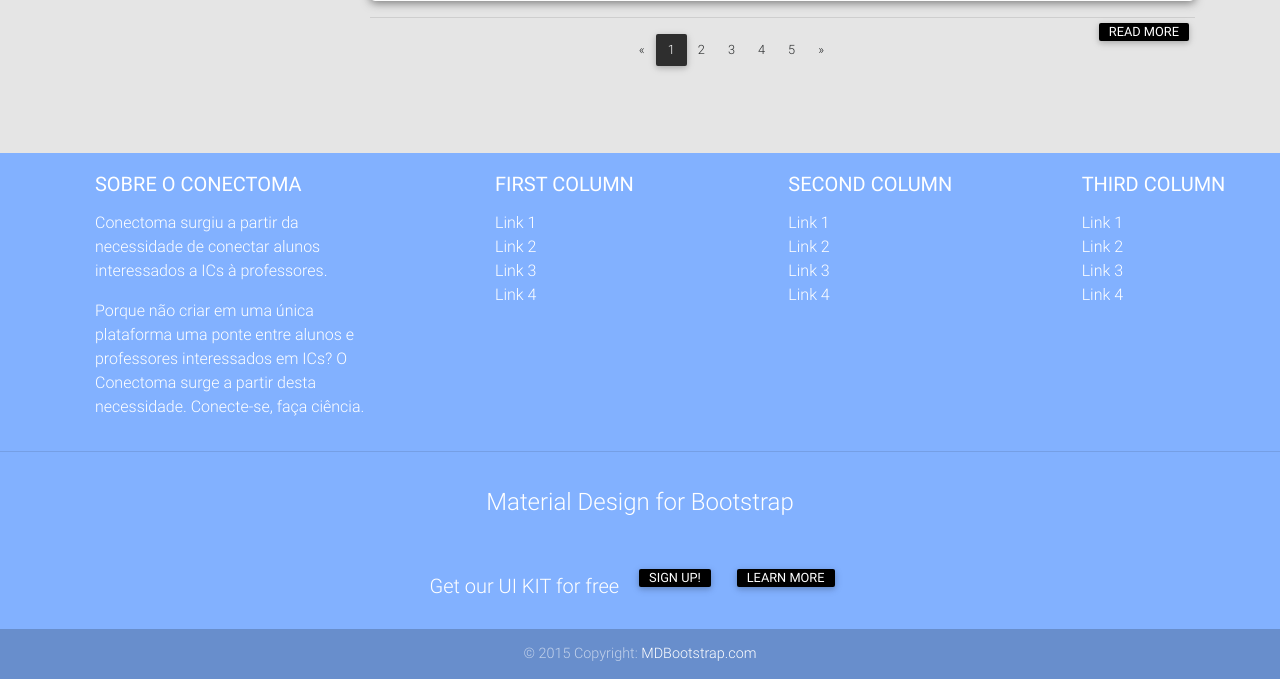
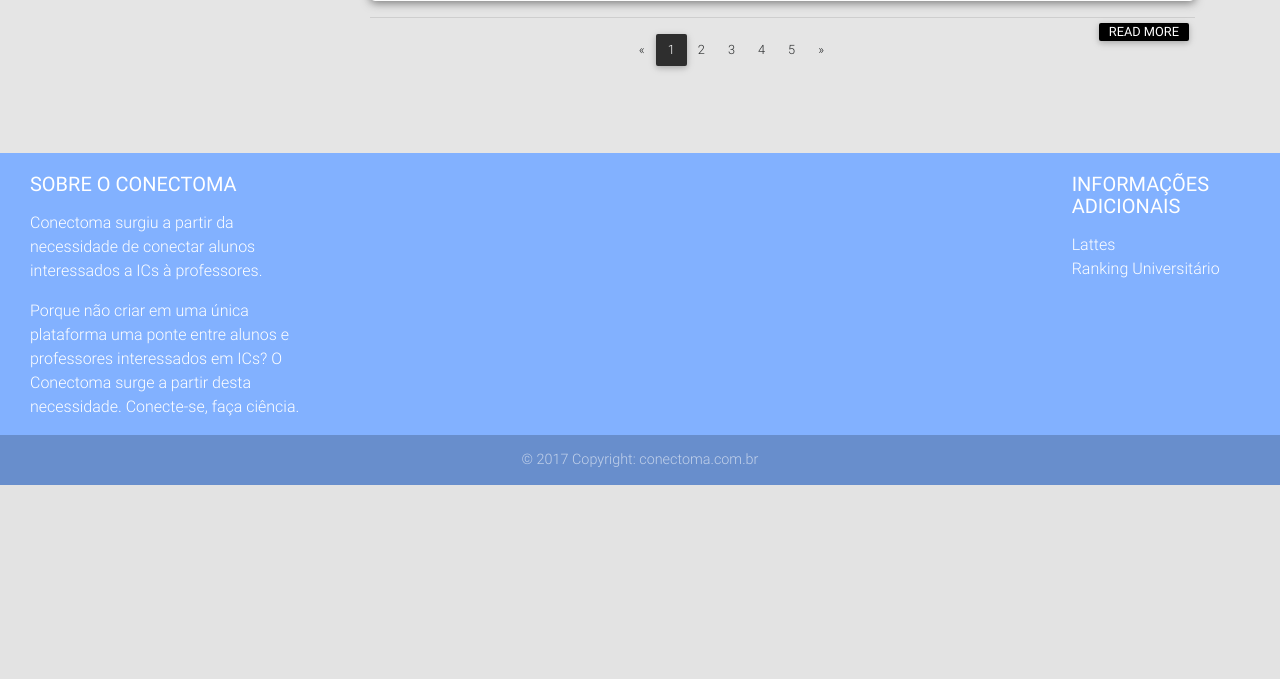
Before and after one commit to pedro823/HackathonUSP17, a PHP site: page / in a window 1280 px wide. Shown: the part 2350-3029 px from the top of the page. After the commit the page ends 2835 px from the top, so only its background shows below. Run offline with PHP 8.4, Linux system fonts and the light colour scheme; some libraries are stand-ins or nearby versions.

Commit message:
html changes

```diff
--- a/template/blog-home-page/css/style.css
+++ b/template/blog-home-page/css/style.css
@@ -1,6 +1,10 @@
 /* YOUR CUSTOM STYLES */
 body{
     background-color: #e5e5e5;
+}
+
+.col-lg-3 col-md-6 ml-auto {
+  margin-left: 45px;
 }
 
 .post-wrapper{
--- a/template/blog-home-page/index.html
+++ b/template/blog-home-page/index.html
@@ -483,9 +483,9 @@
 
         <!--Footer links-->
         <div class="container-fluid">
-            <div class="row">
+            <div class="row container-fluid">
                 <!--First column-->
-                <div class="col-lg-3 col-md-6 ml-auto">
+                <div class="col-lg-3 col-md-6">
                     <h5 class="title mb-3"><strong>Sobre o Conectoma</strong></h5>
                     <p>Conectoma surgiu a partir da necessidade de conectar alunos interessados a ICs à professores.</p>
                     <p>Porque não criar em uma única plataforma uma ponte entre alunos e professores interessados em ICs? O Conectoma surge
@@ -495,95 +495,30 @@
                 <hr class="w-100 clearfix d-sm-none">
                 <!--Second column-->
                 <div class="col-lg-2 col-md-6 ml-auto">
-                    <h5 class="title mb-3"><strong>First column</strong></h5>
+                    <h5 class="title mb-3"><strong>Informações adicionais</strong></h5>
                     <ul>
                         <li>
-                            <a href="#!">Link 1</a>
+                            <a href="http://lattes.cnpq.br/" target="_blank">Lattes</a>
                         </li>
                         <li>
-                            <a href="#!">Link 2</a>
-                        </li>
-                        <li>
-                            <a href="#!">Link 3</a>
-                        </li>
-                        <li>
-                            <a href="#!">Link 4</a>
+                            <a href="https://www.topuniversities.com/" target="_blank">Ranking Universitário</a>
                         </li>
                     </ul>
                 </div>
                 <!--/.Second column-->
                 <hr class="w-100 clearfix d-sm-none">
                 <!--Third column-->
-                <div class="col-lg-2 col-md-6 ml-auto">
-                    <h5 class="title mb-3"><strong>Second column</strong></h5>
-                    <ul>
-                        <li>
-                            <a href="#!">Link 1</a>
-                        </li>
-                        <li>
-                            <a href="#!">Link 2</a>
-                        </li>
-                        <li>
-                            <a href="#!">Link 3</a>
-                        </li>
-                        <li>
-                            <a href="#!">Link 4</a>
-                        </li>
-                    </ul>
-                </div>
-                <!--/.Third column-->
-                <hr class="w-100 clearfix d-sm-none">
                 <!--Fourth column-->
-                <div class="col-lg-2 col-md-6 ml-auto">
-                    <h5 class="title mb-3"><strong>Third column</strong></h5>
-                    <ul>
-                        <li>
-                            <a href="#!">Link 1</a>
-                        </li>
-                        <li>
-                            <a href="#!">Link 2</a>
-                        </li>
-                        <li>
-                            <a href="#!">Link 3</a>
-                        </li>
-                        <li>
-                            <a href="#!">Link 4</a>
-                        </li>
-                    </ul>
-                </div>
                 <!--/.Fourth column-->
             </div>
         </div>
-        <!--/.Footer links-->
-
-        <hr>
-
-        <!--Call to action-->
-        <div class="call-to-action">
-            <h4 class="mb-5">Material Design for Bootstrap</h4>
-            <ul>
-                <li>
-                    <h5>Get our UI KIT for free</h5>
-                </li>
-                <li><a target="_blank" href="https://mdbootstrap.com/getting-started/" class="btn btn-info" rel="nofollow">Sign up!</a></li>
-                <li><a target="_blank" href="https://mdbootstrap.com/material-design-for-bootstrap/" class="btn btn-default" rel="nofollow">Learn more</a></li>
-            </ul>
-        </div>
-        <!--/.Call to action-->
-
         <!--Copyright-->
         <div class="footer-copyright">
             <div class="container-fluid">
-                © 2015 Copyright: <a href="https://www.MDBootstrap.com"> MDBootstrap.com </a>
-
+                © 2017 Copyright: <a>conectoma.com.br</a>
             </div>
         </div>
-        <!--/.Copyright-->
-
     </footer>
-    <!--/.Footer-->
-
-
     <!-- SCRIPTS -->
 
     <!-- JQuery -->
```
Also changed, not shown: other parts of template/blog-home-page/index.html (+16 -16 lines), template/blog-home-page/css/bootstrap.css.
